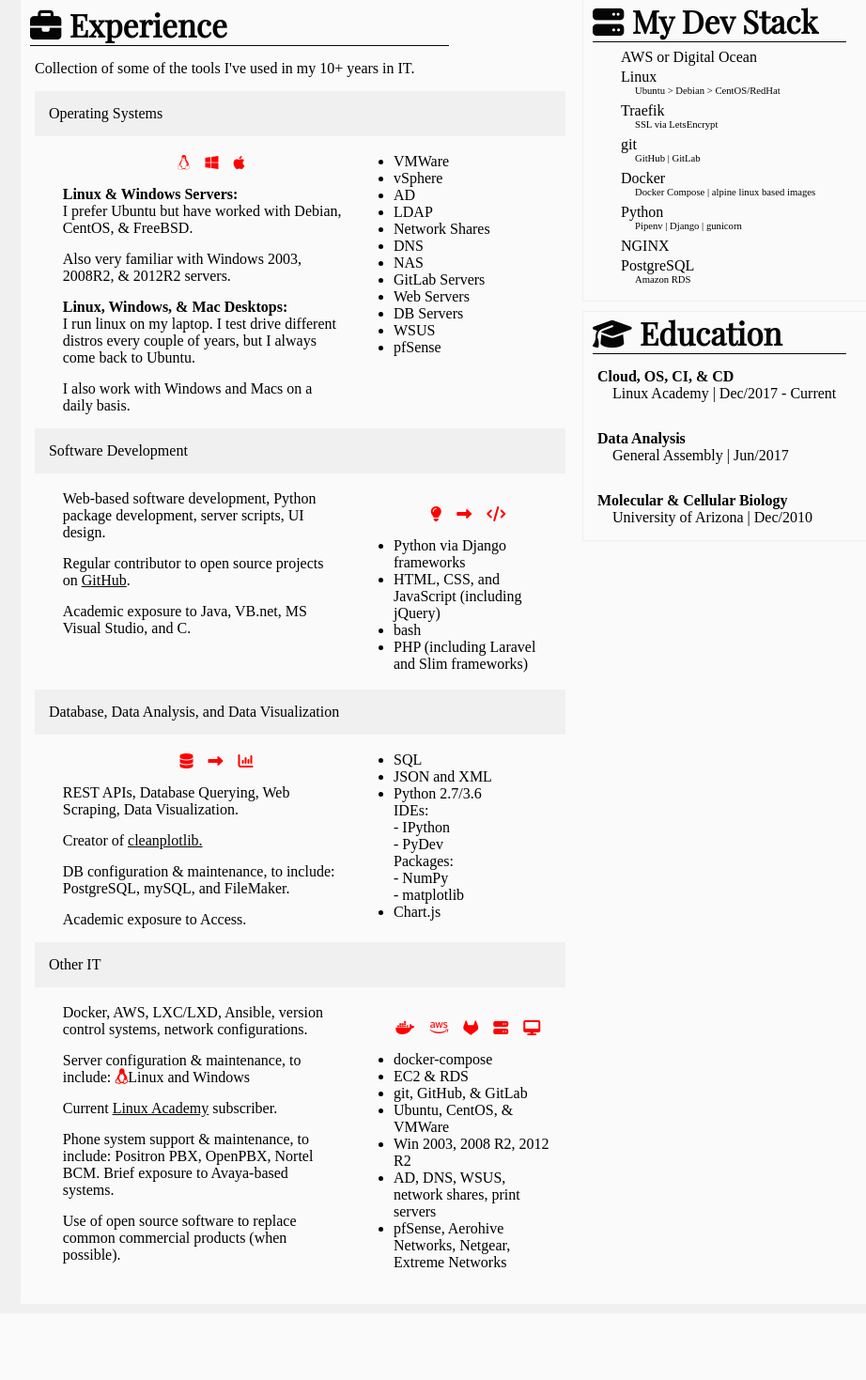
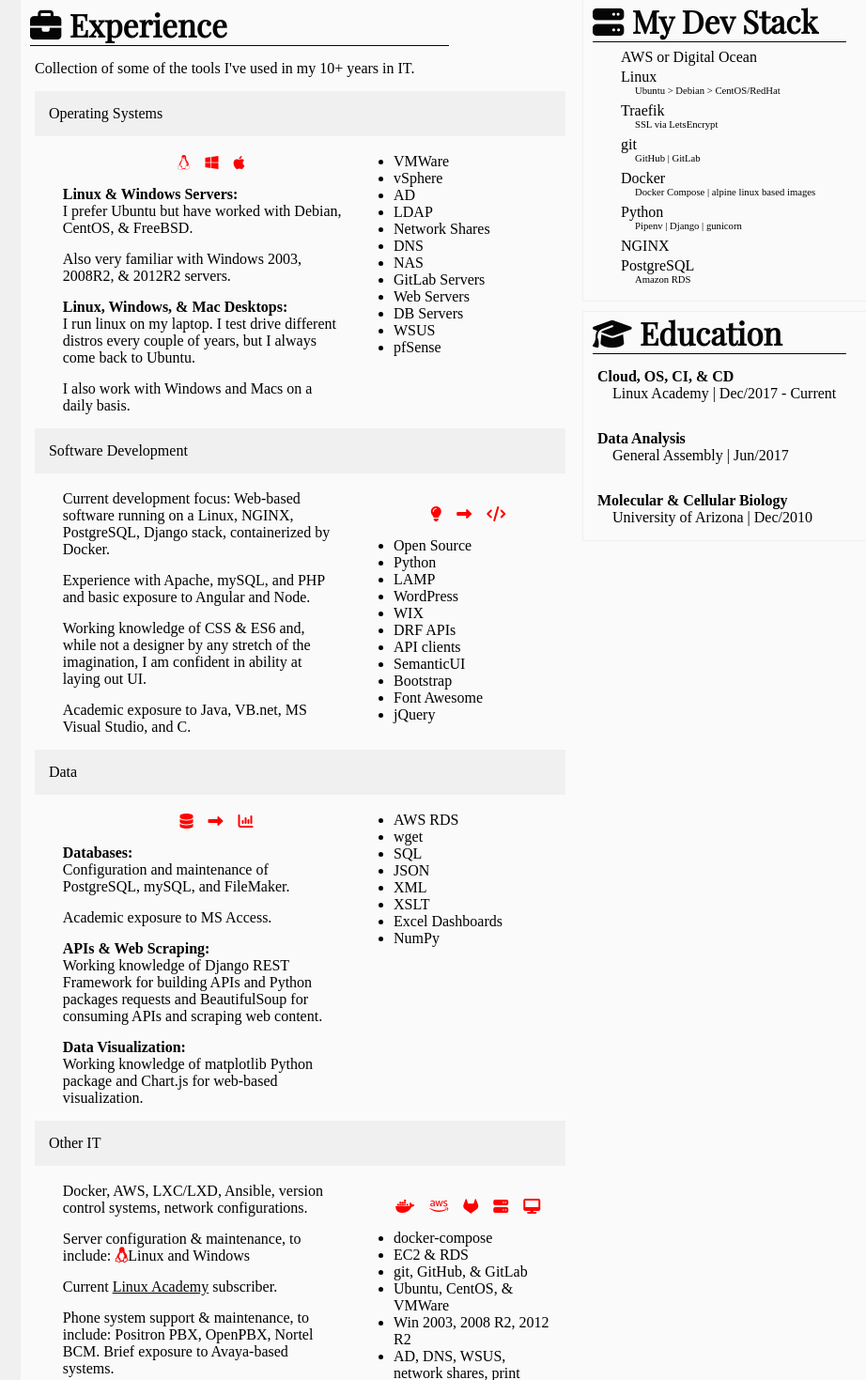
Before and after one commit to khdc-me/ws-kevinharper-v1, a Django app: page /experience/ in a window 1280 px wide. Shown: the part 273-1742 px from the top of the page at 94% size, without its empty margins (138-1060 px from the left). Before the commit the page ends 1622 px from the top, so only its background shows below. Run offline with Django 3.2, Linux system fonts and the light colour scheme; some libraries are stand-ins or nearby versions.

Commit message:
Updated "Data" section

```diff
--- a/website/templates/experience.html
+++ b/website/templates/experience.html
@@ -293,9 +293,12 @@
         </div>
         <div class="cols-2-left">
           <br>
-          <p>Web-based software development, Python package development, server scripts,
-          UI design.</p>
-          <p>Regular contributor to open source projects on <a href="https://github.com/khdc-me">GitHub</a>.</p>
+          <p>Current development focus: Web-based software running on a Linux,
+          NGINX, PostgreSQL, Django stack, containerized by Docker.</p>
+          <p>Experience with Apache, mySQL, and PHP and basic exposure to
+          Angular and Node.</p>
+          <p>Working knowledge of CSS &amp; ES6 and, while not a designer by any stretch of
+          the imagination, I am confident in ability at laying out UI.</p>
           <p>Academic exposure to Java, VB.net, MS Visual Studio, and C.</p>
         </div>
         <div class="cols-2-right">
@@ -305,15 +308,22 @@
             <i class="fa fa-code" aria-hidden="true"></i>
           </p>
           <ul>
-            <li>Python via Django frameworks</li>
-            <li>HTML, CSS, and JavaScript (including jQuery)</li>
-            <li>bash</li>
-            <li>PHP (including Laravel and Slim frameworks)</li>
+            <li>Open Source</li>
+            <li>Python</li>
+            <li>LAMP</li>
+            <li>WordPress</li>
+            <li>WIX</li>
+            <li>DRF APIs</li>
+            <li>API clients</li>
+            <li>SemanticUI</li>
+            <li>Bootstrap</li>
+            <li>Font Awesome</li>
+            <li>jQuery</li>
           </ul>
           <br>
         </div>
         <div class="cols-2-top">
-          <p>Database, Data Analysis, and Data Visualization</p>
+          <p>Data</p>
         </div>
         <div class="cols-2-left">
           <p  class="cols-2-imgs">
@@ -321,24 +331,28 @@
             <i class="fa fa-long-arrow-right" aria-hidden="true"></i>&nbsp;&nbsp;&nbsp;
             <i class="fa fa-bar-chart" aria-hidden="true"></i>
           </p>
-          <p>REST APIs, Database Querying, Web Scraping, Data Visualization.</p>
-          <p>Creator of <a href="https://github.com/khdc-me/cleanplotlib">cleanplotlib.</a>
-          <p>DB configuration & maintenance, to include: PostgreSQL, mySQL, and FileMaker.</p>
-          <p>Academic exposure to Access.</p>
+          <p><b>Databases:</b><br>
+          Configuration and maintenance of PostgreSQL, mySQL, and FileMaker.</p>
+          <p>Academic exposure to MS Access.</p>
+
+          <p><b>APIs &amp; Web Scraping:</b><br>
+          Working knowledge of Django REST Framework for building APIs and Python packages
+          requests and BeautifulSoup for consuming APIs and scraping web content.</p>
+
+          <p><b>Data Visualization:</b><br>
+          Working knowledge of matplotlib Python package and Chart.js for web-based visualization.</p>
         </div>
         <div class="cols-2-right">
           <br>
           <ul>
+            <li>AWS RDS</li>
+            <li>wget</li>
             <li>SQL</li>
-            <li>JSON and XML</li>
-            <li>Python 2.7/3.6<br>
-              IDEs:<br>
-              - IPython<br>
-              - PyDev<br>
-              Packages:<br>
-              - NumPy<br>
-              - matplotlib<br>
-            <li>Chart.js</li>
+            <li>JSON</li>
+            <li>XML</li>
+            <li>XSLT</li>
+            <li>Excel Dashboards</li>
+            <li>NumPy</li>
           </ul><br>
         </div>
         <div class="cols-2-top">
```
